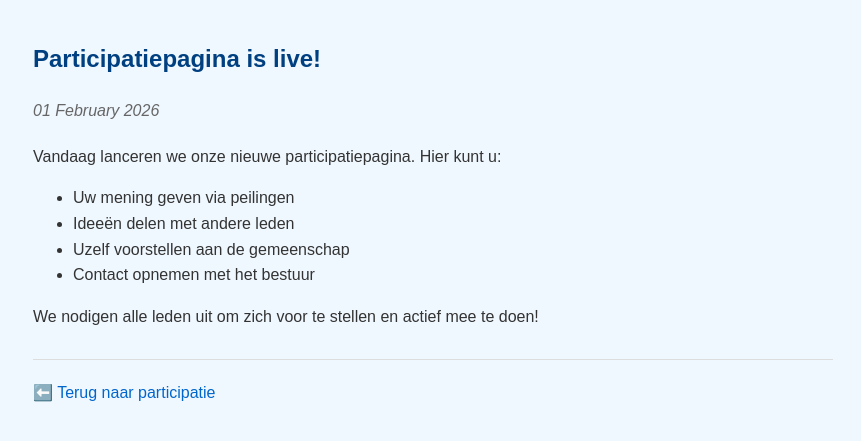
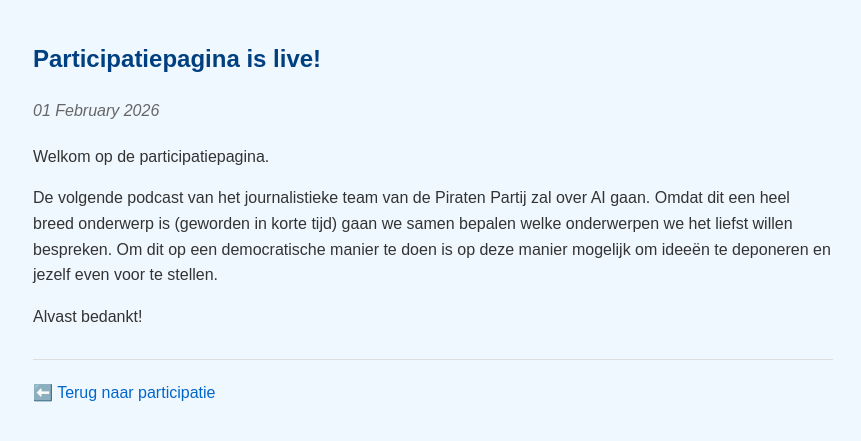
Before and after one commit to Klikblitser/VBBSKW, a Jekyll site: the page built from _nieuws/2026-02-01-participatie-pagina-live.md, in a window 1280 px wide. Shown: the top 441 px of the page, without its empty margins (207-1068 px from the left). Built offline with Jekyll 4.4.1, drawn with Linux system fonts in a browser that asks for light colours.

Commit message:
aanpassing

```diff
--- a/_nieuws/2026-02-01-participatie-pagina-live.md
+++ b/_nieuws/2026-02-01-participatie-pagina-live.md
@@ -4,11 +4,8 @@
 date: 2026-02-01
 ---
 
-Vandaag lanceren we onze nieuwe participatiepagina. Hier kunt u:
+Welkom op de participatiepagina.
 
-- Uw mening geven via peilingen
-- Ideeën delen met andere leden
-- Uzelf voorstellen aan de gemeenschap
-- Contact opnemen met het bestuur
+De volgende podcast van het journalistieke team van de Piraten Partij zal over AI gaan. Omdat dit een heel breed onderwerp is (geworden in korte tijd) gaan we samen bepalen welke onderwerpen we het liefst willen bespreken. Om dit op een democratische manier te doen is op deze manier mogelijk om ideeën te deponeren en jezelf even voor te stellen.
 
-We nodigen alle leden uit om zich voor te stellen en actief mee te doen!
+Alvast bedankt!
```
